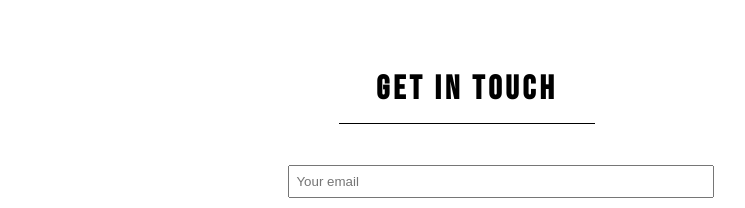
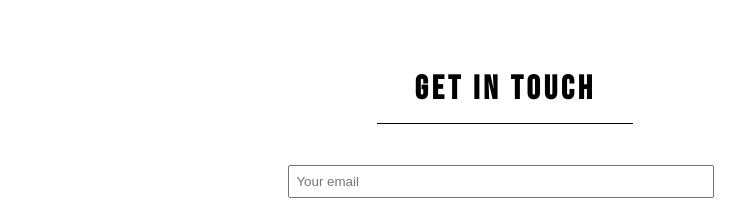
Before and after one commit to sofiabeehere/sofiabeehere.github.io, a plain HTML site: page contact.html in a window 1280 px wide. Shown: the top 208 px of the page, 301-1046 px from the left. Drawn offline with nearby package versions, Linux system fonts and the light colour scheme.

Commit message:
Update main.css

```diff
--- a/css/main.css
+++ b/css/main.css
@@ -2,7 +2,7 @@
 
 Portfolio Website by Sofia Bautista ©
 Created: December 2016
-Last modifed: N/A
+Last modifed: September 2017
 
 Languages used: HTML5, CSS3, and JS (JQuery)
 
@@ -695,7 +695,7 @@ body {
 }
 
 .main-content-contact h1 {
-	margin: 0 20%;
+	margin: 0 23%;
 	padding: 1em 1em;
 	width: 20vw;
 	position: absolute;
```
